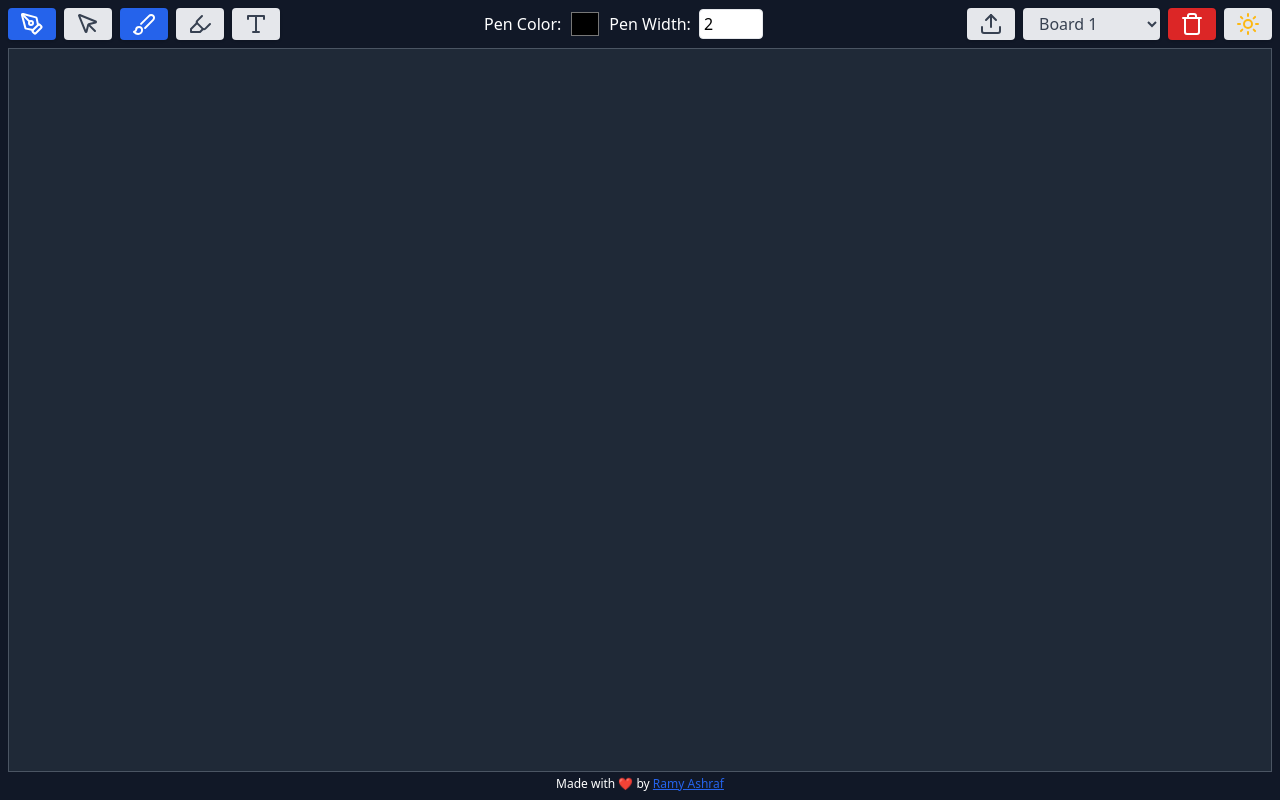
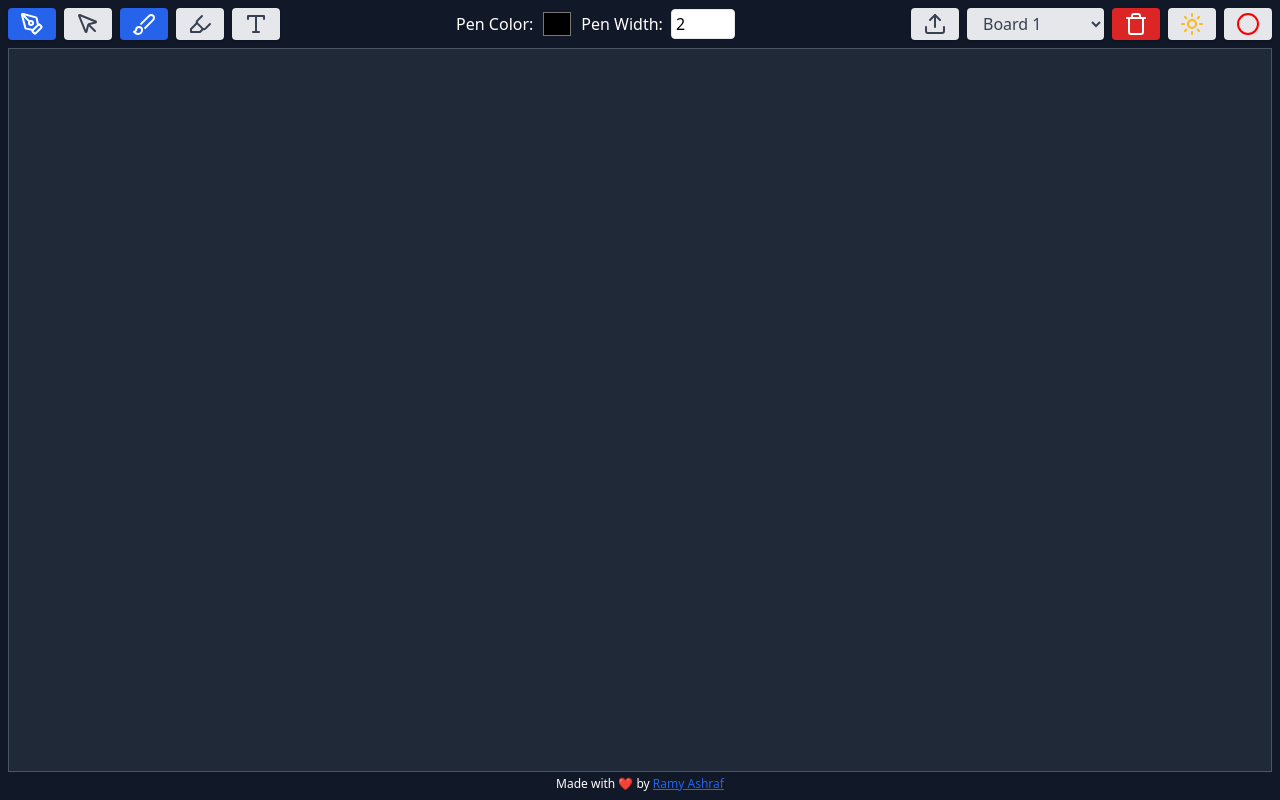
Before and after one commit to Ramy-Ashraf/whiteboard-app, a Next.js app: page / in a window 1280 px wide. Built offline with nearby package versions, Linux system fonts and the light colour scheme.

Commit message:
Add recording functionality

```diff
--- a/src/app/page.js
+++ b/src/app/page.js
@@ -4,32 +4,22 @@ import { useState, useRef, useEffect } from "react";
 import Toolbar from "./toolbar";
 
 export default function Whiteboard() {
-  // Board management: each board has its own elements
+  // Board management states…
   const [boards, setBoards] = useState([
     { id: 1, name: "Board 1", elements: [], pdfUrl: null },
     { id: 2, name: "Board 2", elements: [], pdfUrl: null },
   ]);
-
   const [activeBoardId, setActiveBoardId] = useState(1);
   const activeBoard = boards.find((b) => b.id === activeBoardId) || {
     elements: [],
   };
 
-  // Replace setElements with an updater that only updates the active board.
-  const setActiveBoardElements = (updater) => {
-    setBoards((prevBoards) =>
-      prevBoards.map((board) => {
-        if (board.id === activeBoardId) {
-          const newElements =
-            typeof updater === "function" ? updater(board.elements) : updater;
-          return { ...board, elements: newElements };
-        }
-        return board;
-      })
-    );
-  };
+  // Recorder state
+  const [isRecording, setIsRecording] = useState(false);
+  const [mediaRecorder, setMediaRecorder] = useState(null);
+  const recordedChunksRef = useRef([]);
 
-  // All other states remain unchanged.
+  // Other whiteboard states…
   const [darkMode, setDarkMode] = useState(true);
   const [mode, setMode] = useState("write");
   const [tool, setTool] = useState("pen");
@@ -47,7 +37,6 @@ export default function Whiteboard() {
   const [isMoveIconDragging, setIsMoveIconDragging] = useState(false);
   const [isResizingTextBox, setIsResizingTextBox] = useState(false);
   const [textFontSize, setTextFontSize] = useState(20);
-  // const [pdfUrl, setPdfUrl] = useState(null);
 
   const svgRef = useRef(null);
   const textInputRef = useRef(null);
@@ -63,6 +52,23 @@ export default function Whiteboard() {
     };
   };
 
+  // Update only active board's elements.
+  const setActiveBoardElements = (updater) => {
+    setBoards((prevBoards) =>
+      prevBoards.map((board) => {
+        if (board.id === activeBoardId) {
+          const newElements =
+            typeof updater === "function"
+              ? updater(board.elements)
+              : updater;
+          return { ...board, elements: newElements };
+        }
+        return board;
+      })
+    );
+  };
+
+  // PDF upload handling
   const handlePdfUpload = (e) => {
     const file = e.target.files[0];
     if (file && file.type === "application/pdf") {
@@ -75,6 +81,49 @@ export default function Whiteboard() {
     }
   };
 
+  // Recording functions using getDisplayMedia and MediaRecorder
+  const startRecording = () => {
+    navigator.mediaDevices
+      .getDisplayMedia({ video: true })
+      .then((stream) => {
+        const options = { mimeType: "video/webm" };
+        const recorder = new MediaRecorder(stream, options);
+        recorder.ondataavailable = (e) => {
+          if (e.data.size > 0) {
+            recordedChunksRef.current.push(e.data);
+          }
+        };
+        recorder.onstop = () => {
+          stream.getTracks().forEach((track) => track.stop());
+          const blob = new Blob(recordedChunksRef.current, {
+            type: "video/webm",
+          });
+          recordedChunksRef.current = [];
+          const url = URL.createObjectURL(blob);
+          // Create a temporary link to download the recorded video.
+          const a = document.createElement("a");
+          a.style.display = "none";
+          a.href = url;
+          a.download = "recording.webm";
+          document.body.appendChild(a);
+          a.click();
+          URL.revokeObjectURL(url);
+        };
+        recorder.start();
+        setMediaRecorder(recorder);
+        setIsRecording(true);
+      })
+      .catch((err) => console.error("Error starting recording:", err));
+  };
+
+  const stopRecording = () => {
+    if (mediaRecorder) {
+      mediaRecorder.stop();
+      setIsRecording(false);
+    }
+  };
+
+  // Mouse and touch event handlers …
   const handleMouseDown = (e) => {
     const svgPoint = getSVGPoint(e.clientX, e.clientY);
     if (mode === "write") {
@@ -178,10 +227,7 @@ export default function Whiteboard() {
           }
           return {
             ...el,
-            points: startPos.points.map(([px, py]) => [
-              px + deltaX,
-              py + deltaY,
-            ]),
+            points: startPos.points.map(([px, py]) => [px + deltaX, py + deltaY]),
           };
         })
       );
@@ -365,17 +411,12 @@ export default function Whiteboard() {
   // Helper: delete a board by its id
   const deleteBoard = (boardId) => {
     setBoards((prevBoards) => {
-      // Prevent deletion if there's only one board
       if (prevBoards.length === 1) return prevBoards;
-
       const updatedBoards = prevBoards.filter((board) => board.id !== boardId);
-      // Renumber boards names sequentially
       const renumberedBoards = updatedBoards.map((board, index) => ({
         ...board,
         name: `Board ${index + 1}`,
       }));
-
-      // If the deleted board was active, update active board to the first available board
       if (boardId === activeBoardId) {
         setActiveBoardId(renumberedBoards[0]?.id || null);
       }
@@ -383,7 +424,7 @@ export default function Whiteboard() {
     });
   };
 
-  // When textBox becomes active, focus on the textarea.
+  // Focus on the textarea when textBox becomes active.
   useEffect(() => {
     if (textBox?.active && textInputRef.current) {
       textInputRef.current.focus();
@@ -443,7 +484,11 @@ export default function Whiteboard() {
         deleteBoard={deleteBoard}
         darkMode={darkMode}
         setDarkMode={setDarkMode}
+        isRecording={isRecording}
+        startRecording={startRecording}
+        stopRecording={stopRecording}
       />
+
       {/* Responsive whiteboard container */}
       <div
         className="flex-grow relative overflow-auto"
@@ -517,15 +562,10 @@ export default function Whiteboard() {
                         onMouseDown={(e) => {
                           e.stopPropagation();
                           setIsMoveIconDragging(true);
-                          dragStartPos.current = getSVGPoint(
-                            e.clientX,
-                            e.clientY
-                          );
+                          dragStartPos.current = getSVGPoint(e.clientX, e.clientY);
                           elementStartPositions.current = new Map(
                             Array.from(selectedElements).map((id) => {
-                              const el = activeBoard.elements.find(
-                                (e) => e.id === id
-                              );
+                              const el = activeBoard.elements.find((e) => e.id === id);
                               return [
                                 id,
                                 {
@@ -541,15 +581,10 @@ export default function Whiteboard() {
                           e.stopPropagation();
                           setIsMoveIconDragging(true);
                           const touch = e.touches[0];
-                          dragStartPos.current = getSVGPoint(
-                            touch.clientX,
-                            touch.clientY
-                          );
+                          dragStartPos.current = getSVGPoint(touch.clientX, touch.clientY);
                           elementStartPositions.current = new Map(
                             Array.from(selectedElements).map((id) => {
-                              const el = activeBoard.elements.find(
-                                (e) => e.id === id
-                              );
+                              const el = activeBoard.elements.find((e) => e.id === id);
                               return [
                                 id,
                                 {
@@ -597,15 +632,10 @@ export default function Whiteboard() {
                         onMouseDown={(e) => {
                           e.stopPropagation();
                           setIsMoveIconDragging(true);
-                          dragStartPos.current = getSVGPoint(
-                            e.clientX,
-                            e.clientY
-                          );
+                          dragStartPos.current = getSVGPoint(e.clientX, e.clientY);
                           elementStartPositions.current = new Map(
                             Array.from(selectedElements).map((id) => {
-                              const el = activeBoard.elements.find(
-                                (e) => e.id === id
-                              );
+                              const el = activeBoard.elements.find((e) => e.id === id);
                               return [
                                 id,
                                 {
@@ -621,15 +651,10 @@ export default function Whiteboard() {
                           e.stopPropagation();
                           setIsMoveIconDragging(true);
                           const touch = e.touches[0];
-                          dragStartPos.current = getSVGPoint(
-                            touch.clientX,
-                            touch.clientY
-                          );
+                          dragStartPos.current = getSVGPoint(touch.clientX, touch.clientY);
                           elementStartPositions.current = new Map(
                             Array.from(selectedElements).map((id) => {
-                              const el = activeBoard.elements.find(
-                                (e) => e.id === id
-                              );
+                              const el = activeBoard.elements.find((e) => e.id === id);
                               return [
                                 id,
                                 {
--- a/src/app/toolbar.js
+++ b/src/app/toolbar.js
@@ -1,4 +1,4 @@
-import React from "react";
+import React, { useState } from "react";
 import {
   LuPenTool,
   LuMousePointer,
@@ -10,6 +10,8 @@ import {
   LuMoon,
   LuSun,
   LuHighlighter,
+  LuCircle,
+  LuSquare,
 } from "react-icons/lu";
 
 const Toolbar = ({
@@ -45,7 +47,37 @@ const Toolbar = ({
   deleteBoard,
   darkMode,
   setDarkMode,
+  startRecording,
+  stopRecording,
 }) => {
+  const [isRecording, setIsRecording] = useState(false);
+
+  const toggleRecording = () => {
+    if (isRecording) {
+      stopRecording();
+      setIsRecording(false);
+    } else {
+      startRecording();
+      setIsRecording(true);
+    }
+  };
+
+  const RecordingButton = (
+    <button
+      onClick={toggleRecording}
+      title={isRecording ? "Stop Recording" : "Start Recording"}
+      className={`px-3 py-1 rounded shadow transition transform hover:scale-105 focus:outline-none ${
+        isRecording ? "bg-red-600 text-white" : "bg-gray-200 text-white"
+      }`}
+    >
+      {isRecording ? (
+        <LuSquare size={24} />
+      ) : (
+        <LuCircle size={24} color="red" />
+      )}
+    </button>
+  );
+
   return (
     <div className="mb-2 flex flex-col gap-2 md:flex-row md:items-center md:justify-between">
       {activeBoard.pdfUrl ? (
@@ -122,6 +154,7 @@ const Toolbar = ({
                 <LuMoon size={24} />
               )}
             </button>
+            {RecordingButton}
           </div>
         </>
       ) : (
@@ -222,18 +255,14 @@ const Toolbar = ({
               )}
               {tool === "highlight" && (
                 <div className="flex flex-wrap items-center gap-2">
-                  <label className="whitespace-nowrap">
-                    Highlight Color:
-                  </label>
+                  <label className="whitespace-nowrap">Highlight Color:</label>
                   <input
                     type="color"
                     value={highlightColor}
                     onChange={(e) => setHighlightColor(e.target.value)}
                     className="w-8 h-8 border-none bg-transparent"
                   />
-                  <label className="whitespace-nowrap">
-                    Highlight Width:
-                  </label>
+                  <label className="whitespace-nowrap">Highlight Width:</label>
                   <input
                     type="number"
                     min="1"
@@ -286,7 +315,7 @@ const Toolbar = ({
           <div className="flex flex-wrap items-center gap-2 justify-center md:justify-end">
             <label
               title="Upload PDF"
-              className="hidden md:inline-flex cursor-pointer inline-flex items-center px-3 py-1 rounded shadow transition transform hover:scale-105 focus:outline-none bg-gray-200 text-gray-700 hover:bg-gray-300"
+              className="hidden md:inline-flex cursor-pointer items-center px-3 py-1 rounded shadow transition transform hover:scale-105 focus:outline-none bg-gray-200 text-gray-700 hover:bg-gray-300"
             >
               <LuUpload size={24} />
               <input
@@ -333,6 +362,7 @@ const Toolbar = ({
                 <LuMoon size={24} />
               )}
             </button>
+            {RecordingButton}
           </div>
         </>
       )}
```
